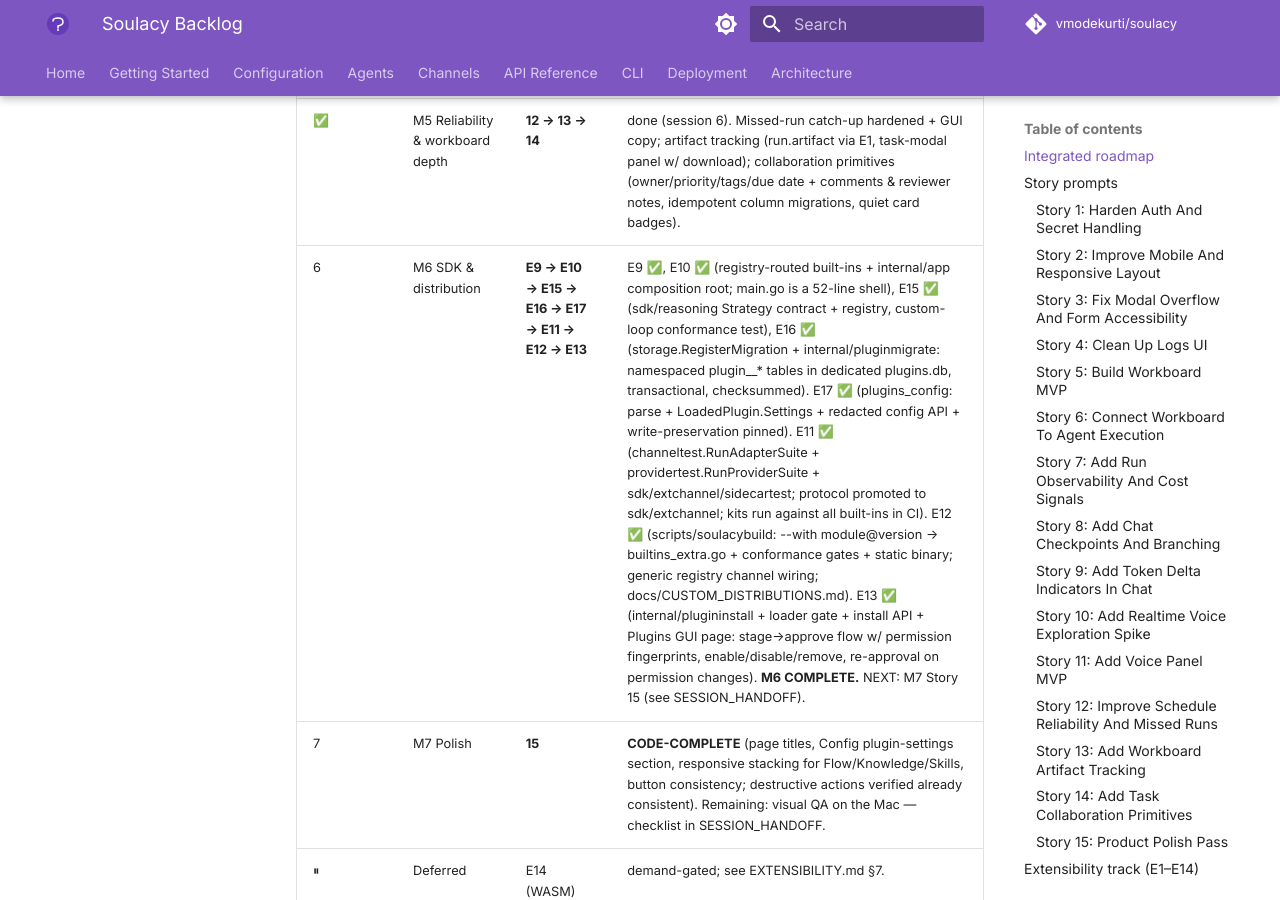
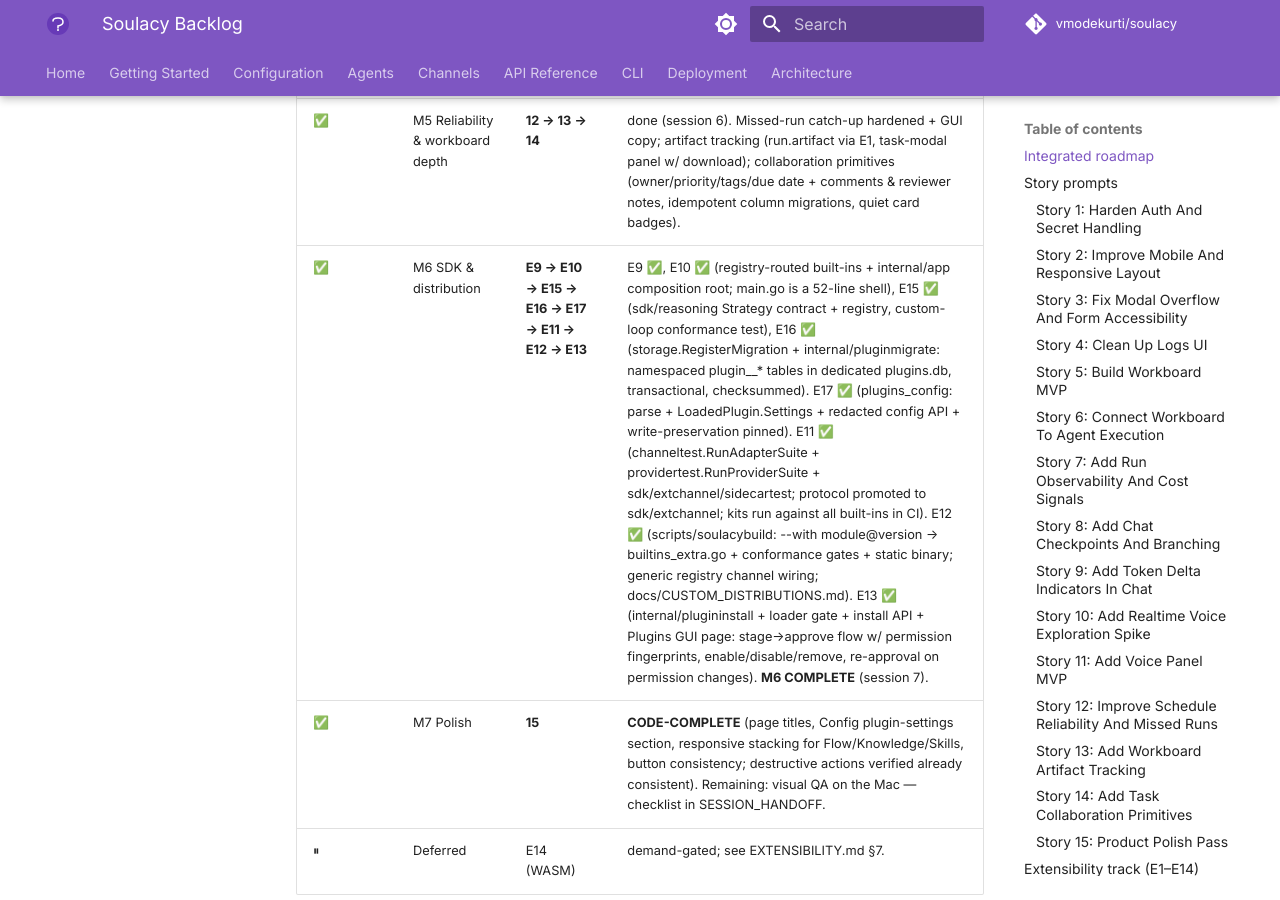
Before and after one commit to vmodekurti/soulacy, an MkDocs documentation site: the page built from docs/BACKLOG.md, in a window 1280 px wide and 900 px high, scrolled down 1232 px. Built offline with MkDocs 1.6.1 and Material for MkDocs 9.7.7, drawn with Linux system fonts in a browser that asks for light colours; comment, search, counter and statistics services are not loaded; the version menu is left out.

Commit message:
docs: backlog table — mark M6/M7 rows ✅ (all milestones complete)

```diff
--- a/docs/BACKLOG.md
+++ b/docs/BACKLOG.md
@@ -26,8 +26,8 @@
 | ✅ | M3 Sidecar foundation | **E3 → E4 → E5 → E6 → E7 → E8** | done (session 6). Protocol v1, supervised lifecycle, plugin principals/capabilities, vault credential delegation w/ rotation restart, manifest v2 (sidecar channels/providers/skills/GUI), GUI mounts at /plugins/:id/ui/ in sandboxed iframes with scoped splg_ tokens + default-deny API gate. Docs: PLUGIN_MANIFEST/CAPABILITIES/CREDENTIALS + EXTERNAL_CHANNEL_PROTOCOL. |
 | ✅ | M4 Voice | **10 → 11** | done (session 6). Spike (docs/VOICE_SPIKE.md): sidecar/control-plane approach confirmed, OpenAI-first; PoC sidecar passes conformance. MVP: voice.provider config → /api/v1/voice/status + /ephemeral (key minted host-side, never in browser persistently), Chat 🎤 push-to-talk panel (WebRTC direct to provider, live transcripts attach to session, usage indicator, graceful fallback). Verify mic flow on the Mac with a real key. |
 | ✅ | M5 Reliability & workboard depth | **12 → 13 → 14** | done (session 6). Missed-run catch-up hardened + GUI copy; artifact tracking (run.artifact via E1, task-modal panel w/ download); collaboration primitives (owner/priority/tags/due date + comments & reviewer notes, idempotent column migrations, quiet card badges). |
-| 6 | M6 SDK & distribution | **E9 → E10 → E15 → E16 → E17 → E11 → E12 → E13** | E9 ✅, E10 ✅ (registry-routed built-ins + internal/app composition root; main.go is a 52-line shell), E15 ✅ (sdk/reasoning Strategy contract + registry, custom-loop conformance test), E16 ✅ (storage.RegisterMigration + internal/pluginmigrate: namespaced plugin_<id>_* tables in dedicated plugins.db, transactional, checksummed). E17 ✅ (plugins_config: parse + LoadedPlugin.Settings + redacted config API + write-preservation pinned). E11 ✅ (channeltest.RunAdapterSuite + providertest.RunProviderSuite + sdk/extchannel/sidecartest; protocol promoted to sdk/extchannel; kits run against all built-ins in CI). E12 ✅ (scripts/soulacybuild: --with module@version → builtins_extra.go + conformance gates + static binary; generic registry channel wiring; docs/CUSTOM_DISTRIBUTIONS.md). E13 ✅ (internal/plugininstall + loader gate + install API + Plugins GUI page: stage→approve flow w/ permission fingerprints, enable/disable/remove, re-approval on permission changes). **M6 COMPLETE.** NEXT: M7 Story 15 (see SESSION_HANDOFF). |
-| 7 | M7 Polish | **15** | **CODE-COMPLETE** (page titles, Config plugin-settings section, responsive stacking for Flow/Knowledge/Skills, button consistency; destructive actions verified already consistent). Remaining: visual QA on the Mac — checklist in SESSION_HANDOFF. |
+| ✅ | M6 SDK & distribution | **E9 → E10 → E15 → E16 → E17 → E11 → E12 → E13** | E9 ✅, E10 ✅ (registry-routed built-ins + internal/app composition root; main.go is a 52-line shell), E15 ✅ (sdk/reasoning Strategy contract + registry, custom-loop conformance test), E16 ✅ (storage.RegisterMigration + internal/pluginmigrate: namespaced plugin_<id>_* tables in dedicated plugins.db, transactional, checksummed). E17 ✅ (plugins_config: parse + LoadedPlugin.Settings + redacted config API + write-preservation pinned). E11 ✅ (channeltest.RunAdapterSuite + providertest.RunProviderSuite + sdk/extchannel/sidecartest; protocol promoted to sdk/extchannel; kits run against all built-ins in CI). E12 ✅ (scripts/soulacybuild: --with module@version → builtins_extra.go + conformance gates + static binary; generic registry channel wiring; docs/CUSTOM_DISTRIBUTIONS.md). E13 ✅ (internal/plugininstall + loader gate + install API + Plugins GUI page: stage→approve flow w/ permission fingerprints, enable/disable/remove, re-approval on permission changes). **M6 COMPLETE** (session 7). |
+| ✅ | M7 Polish | **15** | **CODE-COMPLETE** (page titles, Config plugin-settings section, responsive stacking for Flow/Knowledge/Skills, button consistency; destructive actions verified already consistent). Remaining: visual QA on the Mac — checklist in SESSION_HANDOFF. |
 | ⏸ | Deferred | E14 (WASM) | demand-gated; see EXTENSIBILITY.md §7. |
 
 ## Story prompts
```
